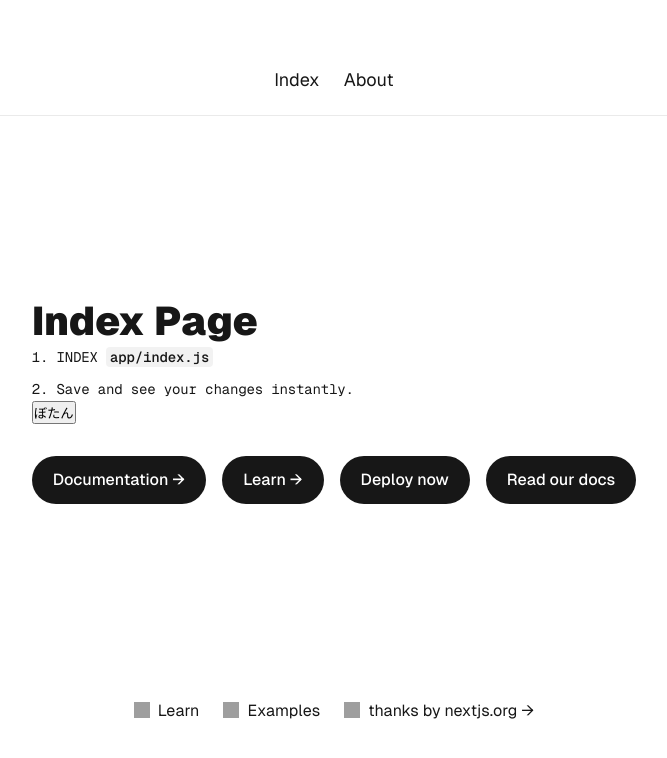
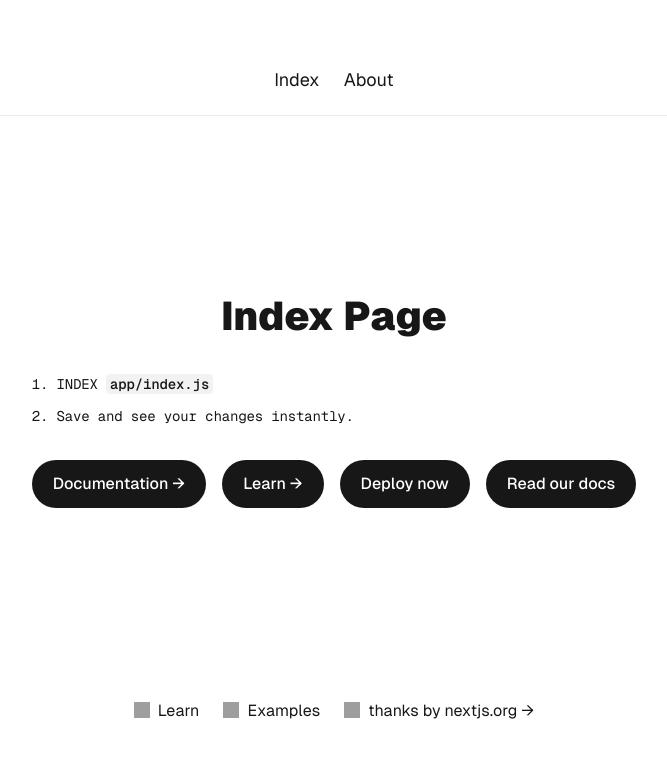
Before and after one commit to tomoaoihana/study-react, a Next.js app: page / in a window 1280 px wide. Shown: the top 758 px of the page, without its empty margins (306-973 px from the left). Built offline with nearby package versions, Linux system fonts and the light colour scheme; grey boxes are pictures that could not be loaded.

Commit message:
💄 簡単なスタイルの変更

```diff
--- a/src/components/Headline/Headline.module.css
+++ b/src/components/Headline/Headline.module.css
@@ -4,4 +4,9 @@ h1.heading {
   line-height: 1.2;
   margin: 0;
   text-transform: capitalize;
+  text-align: center;
 }
+
+ol.wrap {
+  margin-top: 2rem;
+}
--- a/src/components/Headline/index.jsx
+++ b/src/components/Headline/index.jsx
@@ -11,12 +11,10 @@ export function Headline(props) {
     <div>
       <h1 className={classes.heading}>{props.page} page</h1>
 
-      <ol>
+      <ol className={classes.wrap}>
         <li>INDEX {props.children}</li>
         <li>Save and see your changes instantly.</li>
       </ol>
-
-      <button onClick={props.onClick}>ぼたん</button>
     </div>
   );
 }
```
